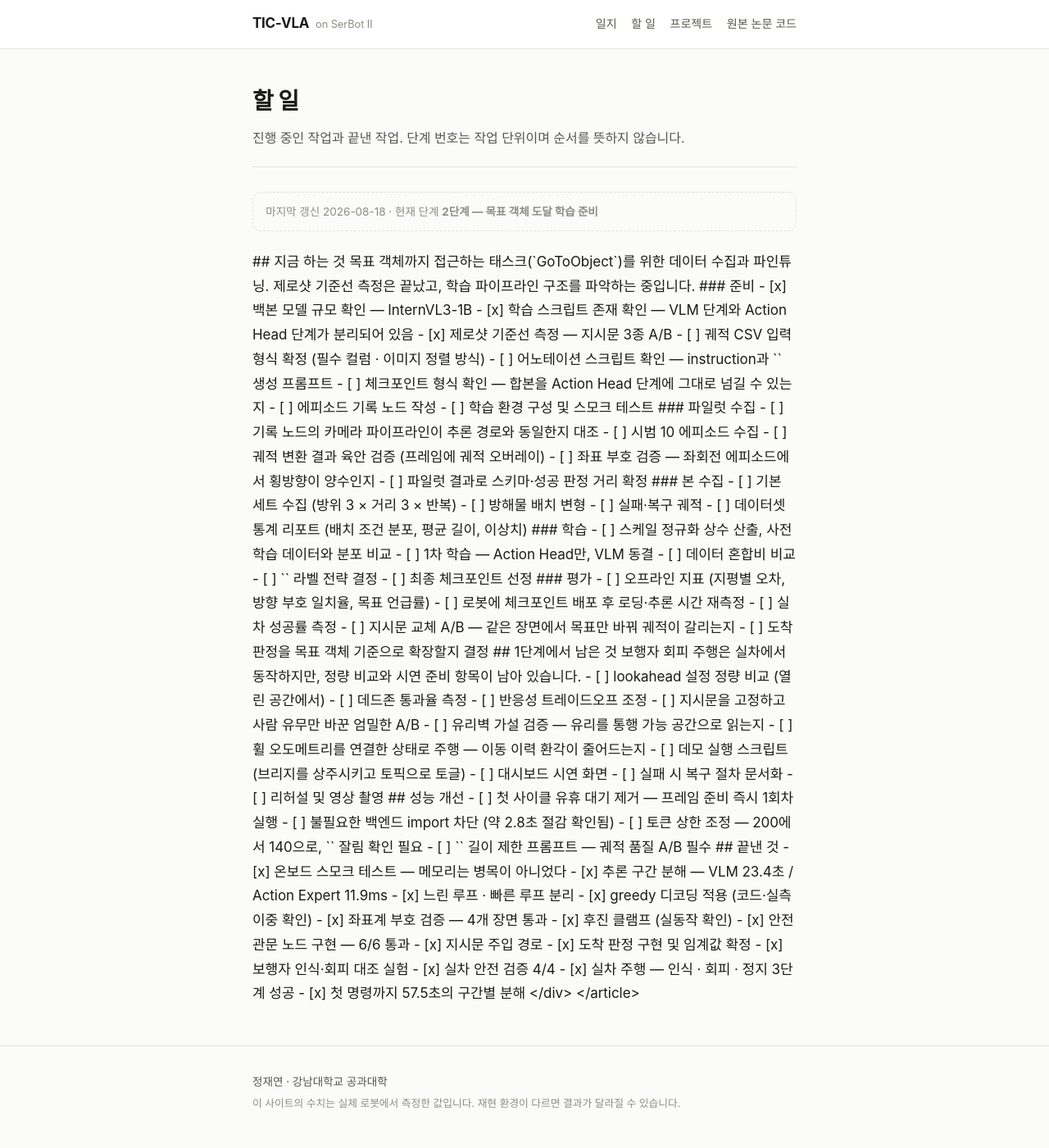
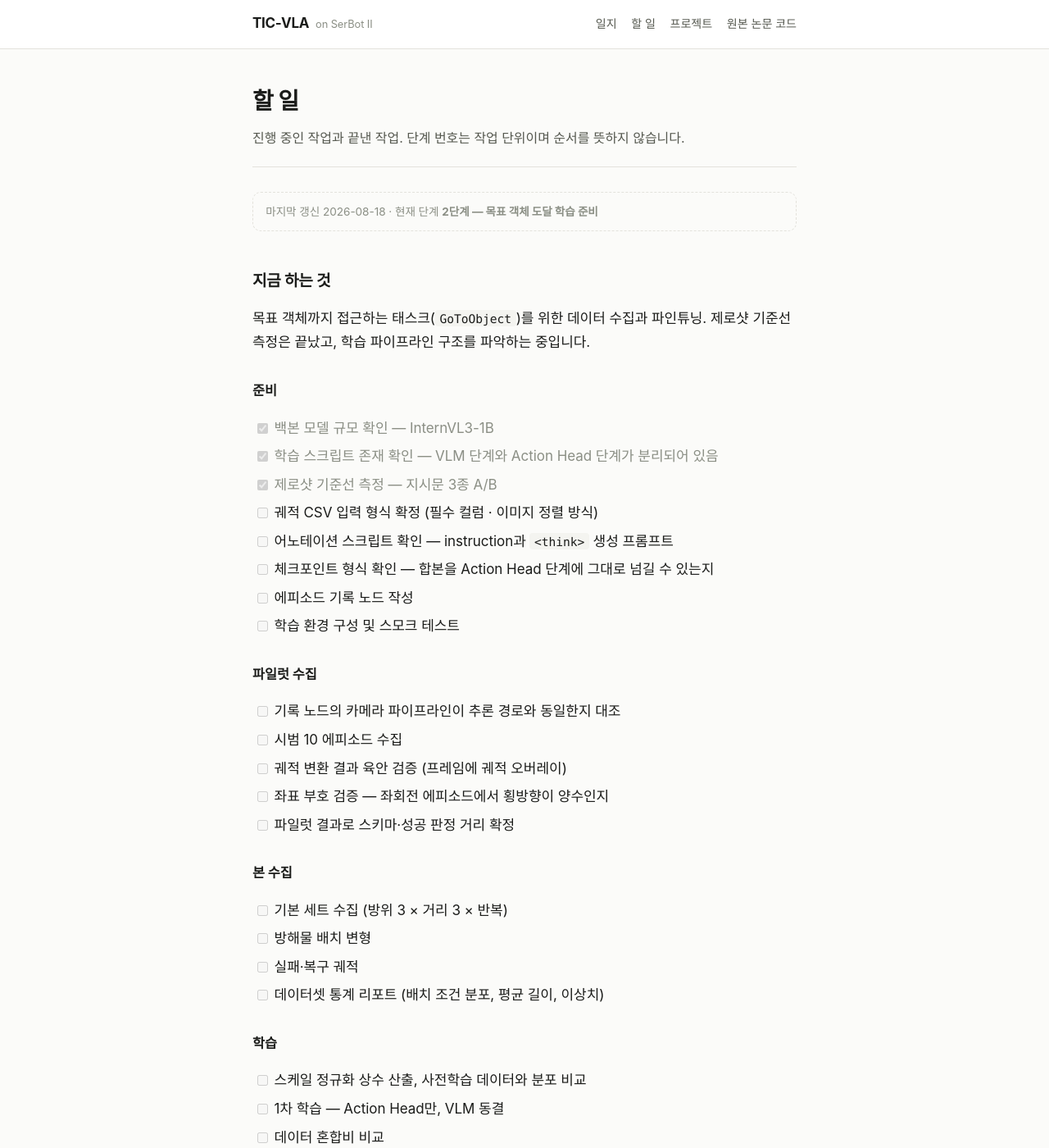
Before and after one commit to wodu2s/ticvla-devlog, a Jekyll site: the page built from todo.md, in a window 1280 px wide and 1400 px high. Shown: the whole window at 82% size. Built offline with Jekyll 4.4.1, drawn with Linux system fonts in a browser that asks for light colours; some of the changed text lies outside the part shown.

Commit message:
about·todo 페이지 마크다운 렌더링 수정

```diff
--- a/about.md
+++ b/about.md
@@ -10,7 +10,7 @@ description: TIC-VLA 모델을 SerBot II에 온보드로 올리는 프로젝트
   <p class="post-summary">Vision-Language-Action 모델을 저사양 온보드 하드웨어에서 실제로 굴리는 것이 목표입니다.</p>
 </header>
 
-<div class="post-body">
+<div class="post-body" markdown="1">
 
 ## 무엇을 하는 프로젝트인가
 
--- a/todo.md
+++ b/todo.md
@@ -10,7 +10,7 @@ description: TIC-VLA on SerBot II 프로젝트의 진행 중인 작업 목록.
   <p class="post-summary">진행 중인 작업과 끝낸 작업. 단계 번호는 작업 단위이며 순서를 뜻하지 않습니다.</p>
 </header>
 
-<div class="post-body">
+<div class="post-body" markdown="1">
 
 <div class="todo-meta">
 마지막 갱신 2026-08-18 · 현재 단계 <strong>2단계 — 목표 객체 도달 학습 준비</strong>
```
